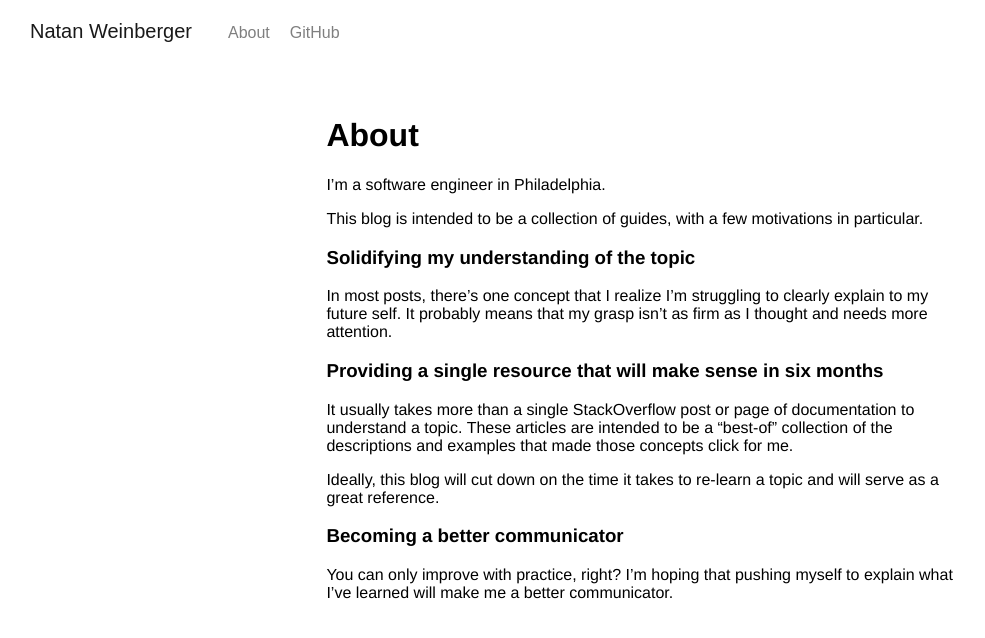
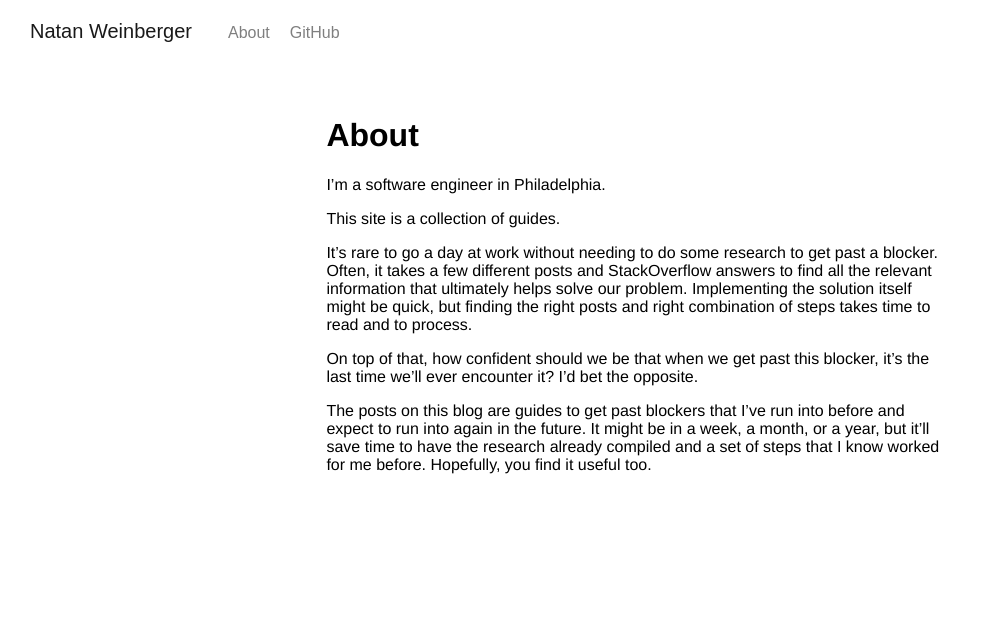
Before and after one commit to natanweinberger/natanweinberger.github.io, a Jekyll site: the page built from pages/about.md, in a window 1280 px wide. Shown: the top 638 px of the page, without its empty margins (0-985 px from the left). Built offline with Jekyll 4.4.1, drawn with Linux system fonts in a browser that asks for light colours.

Commit message:
Update about.md

```diff
--- a/pages/about.md
+++ b/pages/about.md
@@ -7,19 +7,10 @@ permalink: /about
 
 I'm a software engineer in Philadelphia.
 
-This blog is intended to be a collection of guides, with a few motivations in particular.
+This site is a collection of guides.
 
-### Solidifying my understanding of the topic
+It's rare to go a day at work without needing to do some research to get past a blocker. Often, it takes a few different posts and StackOverflow answers to find all the relevant information that ultimately helps solve our problem. Implementing the solution itself might be quick, but finding the right posts and right combination of steps takes time to read and to process.
 
-In most posts, there's one concept that I realize I'm struggling to clearly explain to my future self. It probably means that my grasp isn't as firm as I thought and needs more attention.
+On top of that, how confident should we be that when we get past this blocker, it's the last time we'll ever encounter it? I'd bet the opposite.
 
-### Providing a single resource that will make sense in six months
-
-It usually takes more than a single StackOverflow post or page of documentation to understand a topic. These articles are intended to be a "best-of" collection of the descriptions and examples that made those concepts click for me.
-
-Ideally, this blog will cut down on the time it takes to re-learn a topic and will serve as a great reference.
-
-
-### Becoming a better communicator
-
-You can only improve with practice, right? I'm hoping that pushing myself to explain what I've learned will make me a better communicator.
+The posts on this blog are guides to get past blockers that I've run into before and expect to run into again in the future. It might be in a week, a month, or a year, but it'll save time to have the research already compiled and a set of steps that I know worked for me before. Hopefully, you find it useful too.
```
